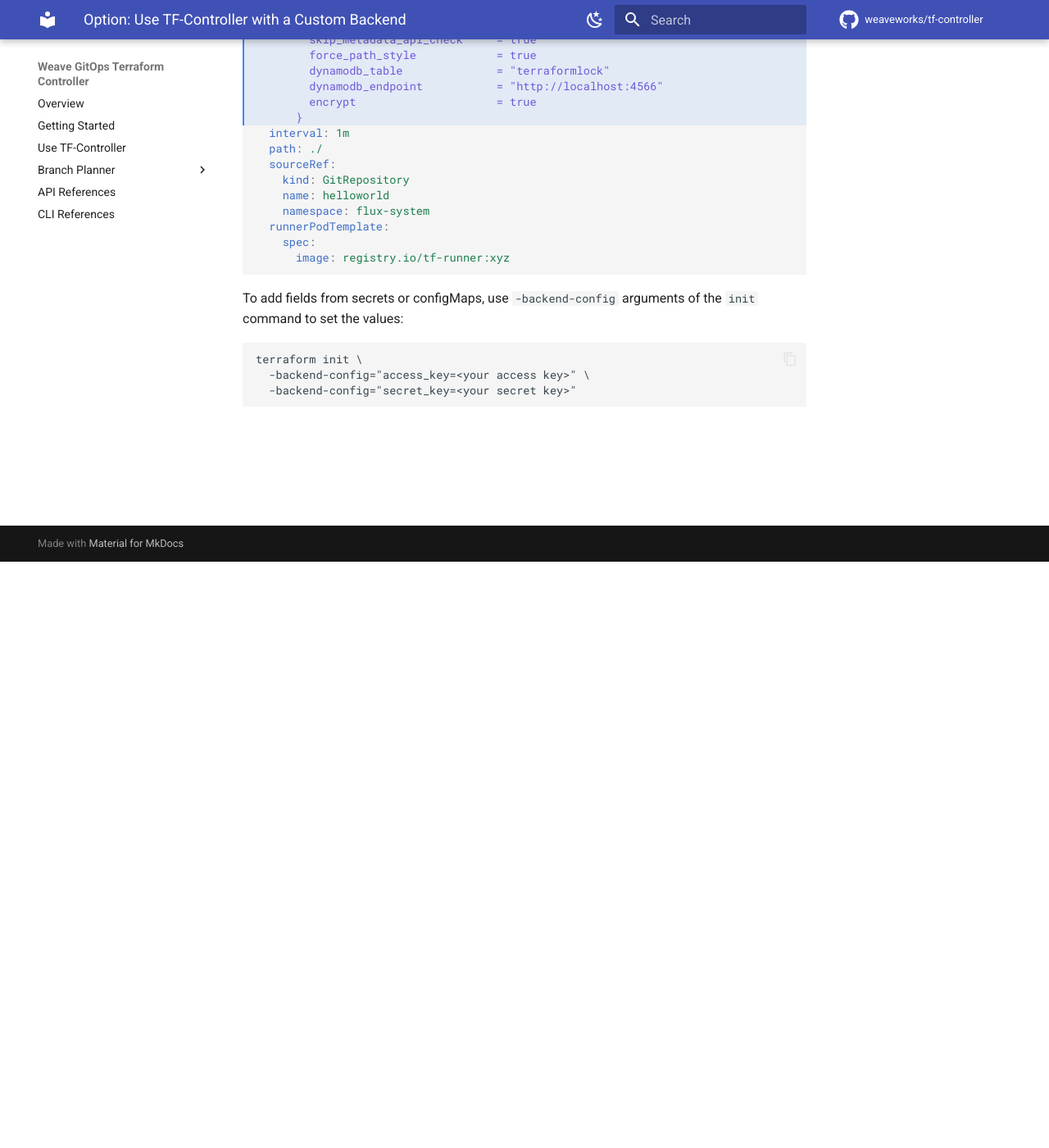
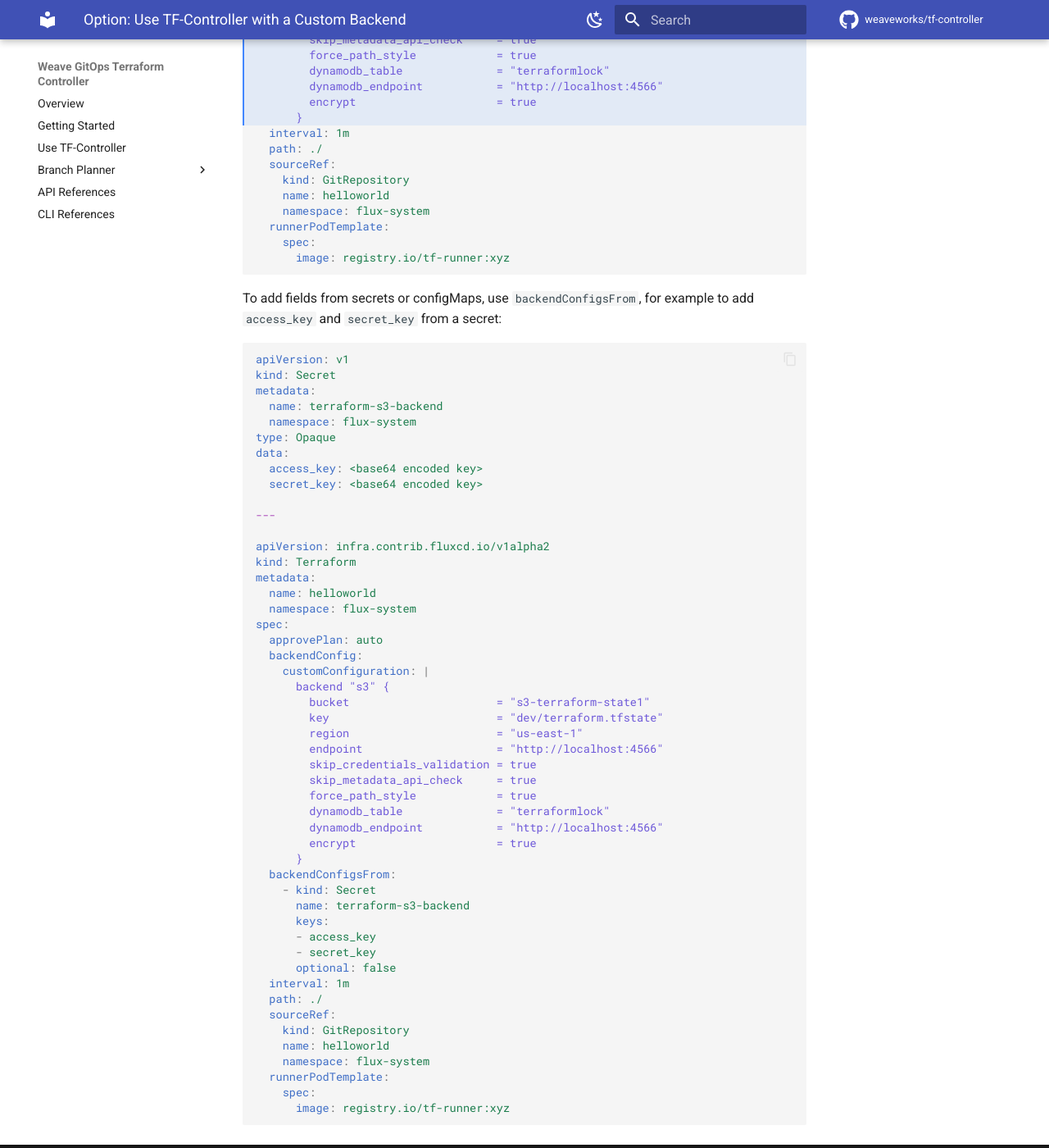
Before and after one commit to flux-iac/tofu-controller, an MkDocs documentation site: the page built from docs/use-tf-controller/with-a-custom-backend.md, in a window 1280 px wide and 1400 px high, scrolled down 715 px. Shown: the whole window at 82% size. Built offline with MkDocs 1.6.1 and Material for MkDocs 9.7.7, drawn with Linux system fonts in a browser that asks for light colours; comment, search, counter and statistics services are not loaded.

Commit message:
add doc showcasing how to consume secrets with custom backend

````diff
--- a/docs/use-tf-controller/with-a-custom-backend.md
+++ b/docs/use-tf-controller/with-a-custom-backend.md
@@ -39,10 +39,56 @@
       image: registry.io/tf-runner:xyz
 ```
 
-To add fields from secrets or configMaps, use `-backend-config` arguments of the `init` command to set the values:
+To add fields from secrets or configMaps, use `backendConfigsFrom`, for example to add `access_key` and `secret_key` from a secret:
 
+```yaml
+apiVersion: v1
+kind: Secret
+metadata:
+  name: terraform-s3-backend
+  namespace: flux-system
+type: Opaque
+data:
+  access_key: <base64 encoded key>
+  secret_key: <base64 encoded key>
+
+---
+
+apiVersion: infra.contrib.fluxcd.io/v1alpha2
+kind: Terraform
+metadata:
+  name: helloworld
+  namespace: flux-system
+spec:
+  approvePlan: auto
+  backendConfig:
+    customConfiguration: |
+      backend "s3" {
+        bucket                      = "s3-terraform-state1"
+        key                         = "dev/terraform.tfstate"
+        region                      = "us-east-1"
+        endpoint                    = "http://localhost:4566"
+        skip_credentials_validation = true
+        skip_metadata_api_check     = true
+        force_path_style            = true
+        dynamodb_table              = "terraformlock"
+        dynamodb_endpoint           = "http://localhost:4566"
+        encrypt                     = true
+      }
+  backendConfigsFrom:
+    - kind: Secret
+      name: terraform-s3-backend
+      keys:
+      - access_key
+      - secret_key
+      optional: false
+  interval: 1m
+  path: ./
+  sourceRef:
+    kind: GitRepository
+    name: helloworld
+    namespace: flux-system
+  runnerPodTemplate:
+    spec:
+      image: registry.io/tf-runner:xyz
 ```
-terraform init \
-  -backend-config="access_key=<your access key>" \
-  -backend-config="secret_key=<your secret key>"
-```
````
